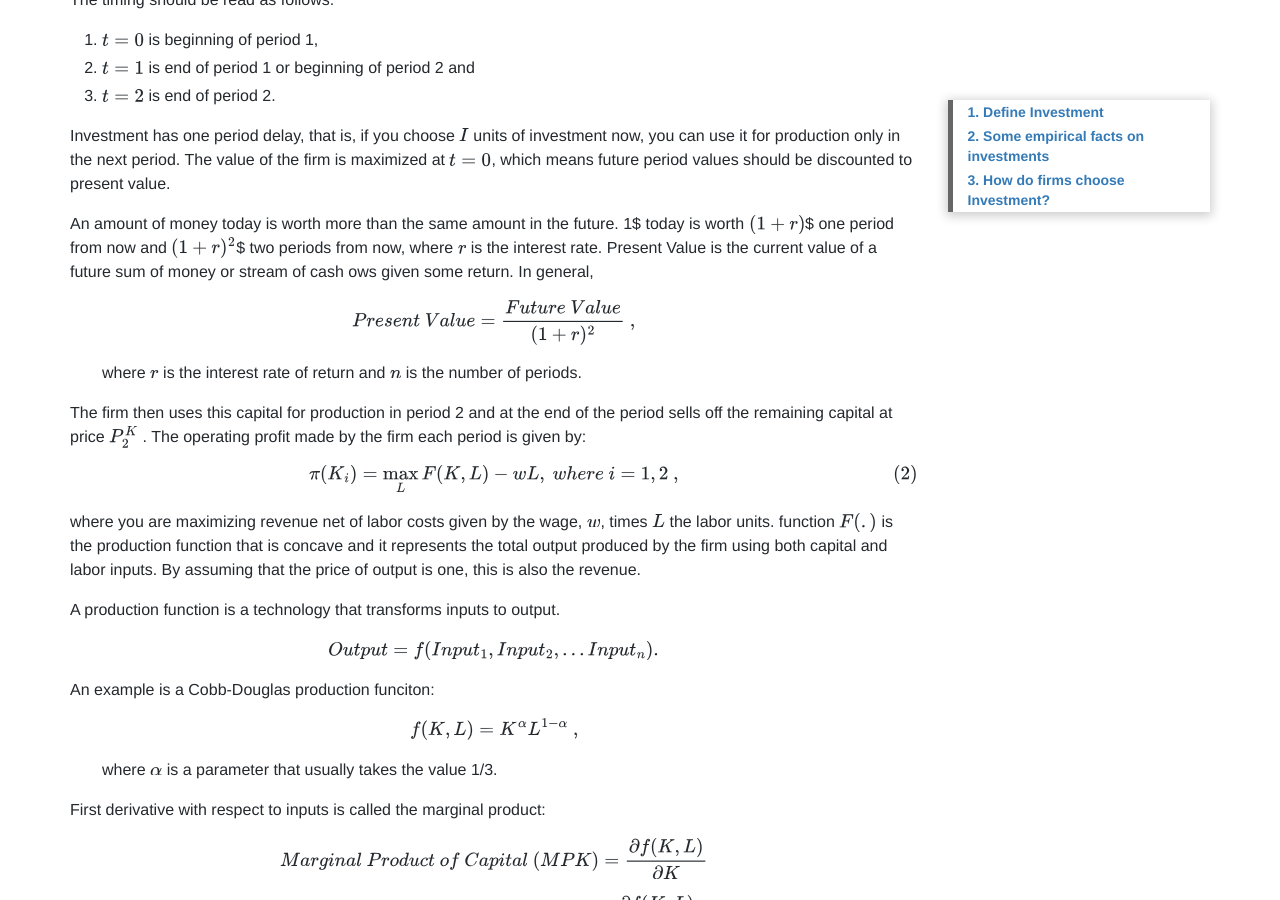
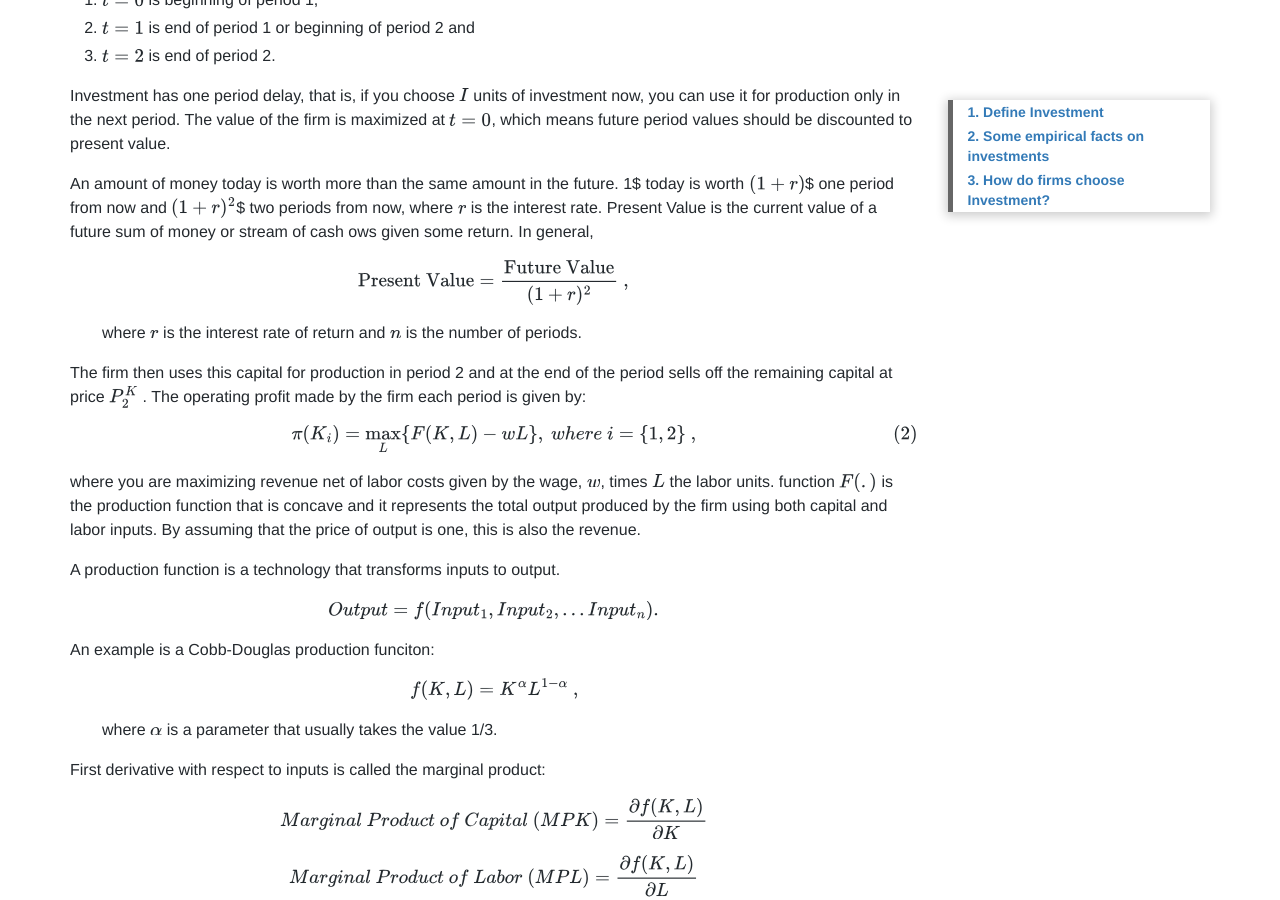
Before and after one commit to damien0x0023/damien0x0023.github.io, a Jekyll site: the page built from _posts/2020/business/ECON5068/2020-09-30-Investment.md, in a window 1280 px wide and 900 px high, scrolled down 3209 px. Built offline with Jekyll 4.4.1, drawn with Linux system fonts in a browser that asks for light colours; nearby versions of some CDN libraries.

Commit message:
try use \{ and \}

```diff
--- a/_posts/2020/business/ECON5068/2020-09-30-Investment.md
+++ b/_posts/2020/business/ECON5068/2020-09-30-Investment.md
@@ -66,8 +66,6 @@ K_2 = (1 - \delta)K_1 + I_1
 \tag{1} \label{capital_accumulation}
 $$
 
-<br>
-
 <!-- \eqref{capital_accumulation} -->
 
 ![Model Timeline](https://raw.githubusercontent.com/damien0x0023/damien0x0023.github.io/master/assets/images/2020/business/timeline.png "The timeline for the firm in this two-period model")
@@ -83,7 +81,7 @@ An amount of money today is worth more than the same amount in the future. 1$ to
 Present Value is the current value of a future sum of money or stream of cash ows given some return. In general,
 
 $$
-Present\ Value = \frac{Future\ Value}{(1+r)^2} \ ,
+\text{Present Value} = \frac{\text{Future Value}}{(1+r)^2} \ ,
 $$
 
 &emsp;&emsp;where \\(r\\) is the interest rate of return and \\(n\\) is the number of periods.
@@ -91,7 +89,7 @@ $$
 The firm then uses this capital for production in period 2 and at the end of the period sells off the remaining capital at price \\(P^K_2\\) . The operating profit made by the firm each period is given by:
 
 $$
-\pi(K_i)=\max_{L}\\{F(K,L)-wL\\},\ where\ i = \\{1,2\\} \ ,
+\pi(K_i)=\max_{L}\{F(K,L)-wL\},\ where\ i = \{1,2\} \ ,
 \tag{2} \label{operatingProfit}
 $$
 
```
